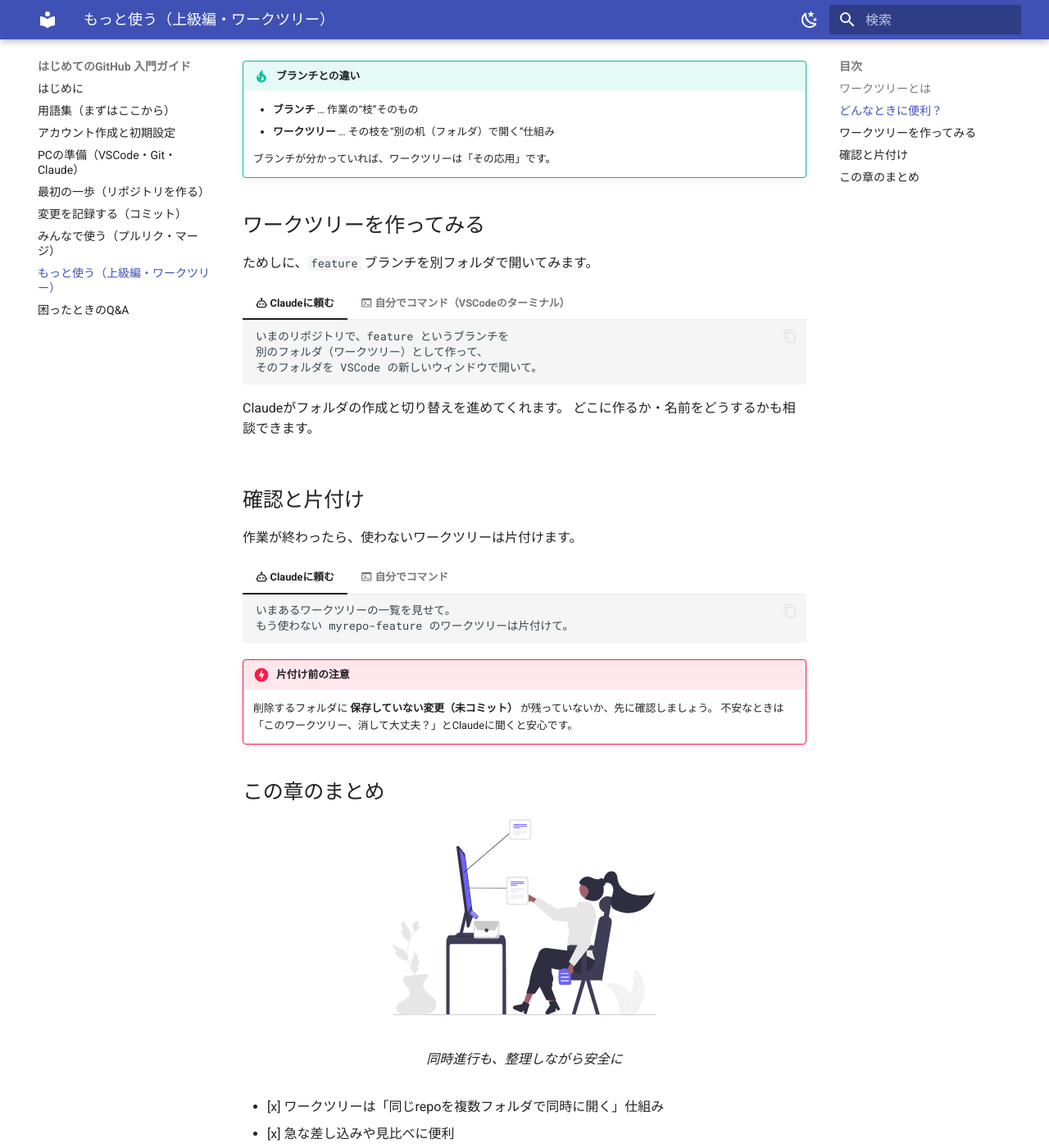
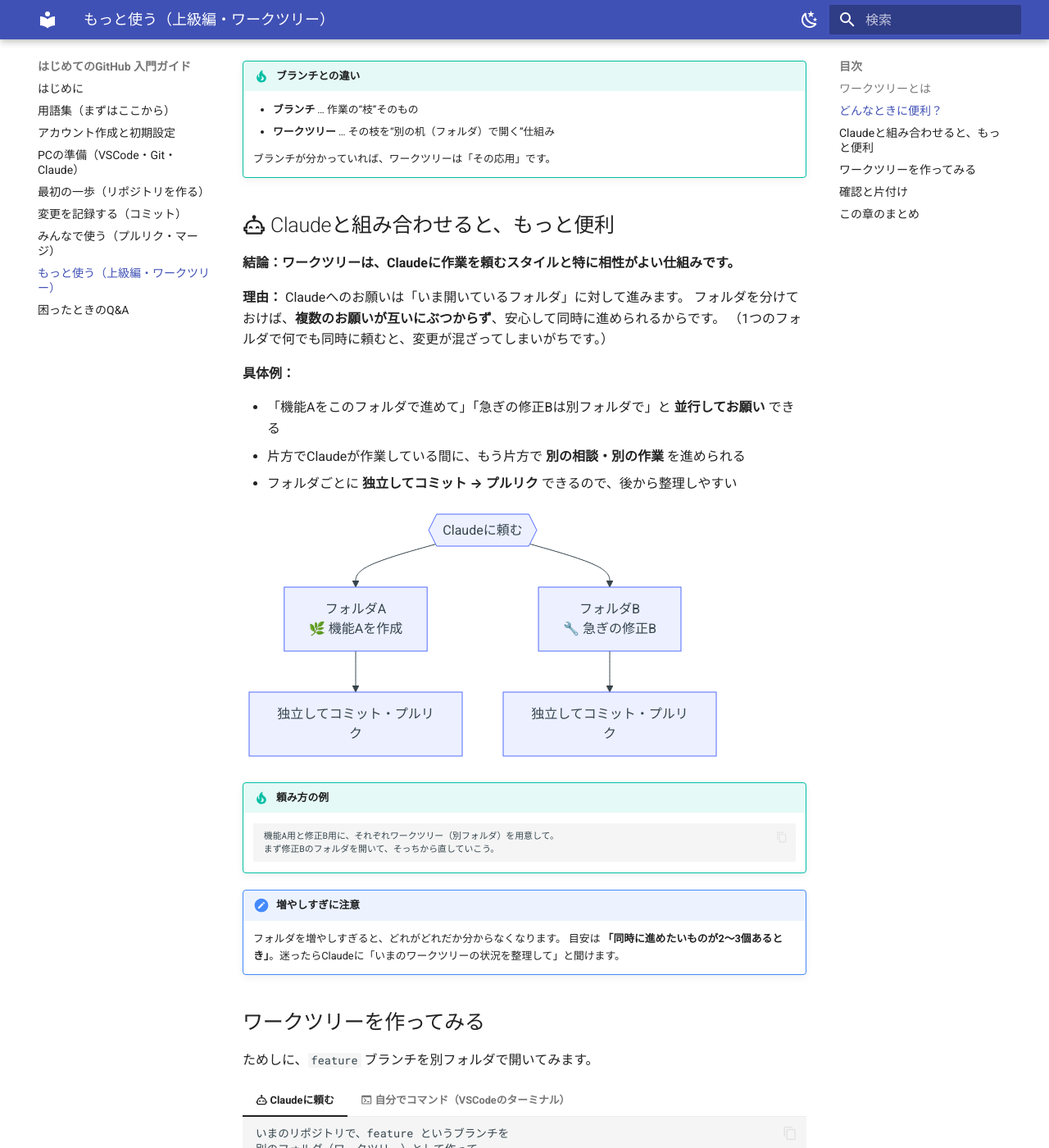
Before and after one commit to sup-kajiwara/github-guide, an MkDocs documentation site: the page built from docs/advanced.md, in a window 1280 px wide and 1400 px high, scrolled down 1536 px. Shown: the whole window at 82% size. Built offline with MkDocs 1.6.1 and Material for MkDocs 9.7.7, drawn with Linux system fonts in a browser that asks for light colours.

Commit message:
上級編にworktree×Claudeの相性の説明を追加
Co-Authored-By: Claude Opus 4.8 (1M context) <noreply@anthropic.com>

````diff
--- a/docs/advanced.md
+++ b/docs/advanced.md
@@ -51,6 +51,38 @@
     - **ワークツリー** … その枝を“別の机（フォルダ）で開く”仕組み
 
     ブランチが分かっていれば、ワークツリーは「その応用」です。
+
+## :material-robot-happy-outline: Claudeと組み合わせると、もっと便利
+
+**結論：ワークツリーは、Claudeに作業を頼むスタイルと特に相性がよい仕組みです。**
+
+**理由：** Claudeへのお願いは「いま開いているフォルダ」に対して進みます。
+フォルダを分けておけば、**複数のお願いが互いにぶつからず**、安心して同時に進められるからです。
+（1つのフォルダで何でも同時に頼むと、変更が混ざってしまいがちです。）
+
+**具体例：**
+
+- 「機能Aをこのフォルダで進めて」「急ぎの修正Bは別フォルダで」と **並行してお願い** できる
+- 片方でClaudeが作業している間に、もう片方で **別の相談・別の作業** を進められる
+- フォルダごとに **独立してコミット → プルリク** できるので、後から整理しやすい
+
+```mermaid
+flowchart TD
+    C{{Claudeに頼む}} --> FA[フォルダA<br/>🌿 機能Aを作成]
+    C --> FB[フォルダB<br/>🔧 急ぎの修正B]
+    FA --> PA[独立してコミット・プルリク]
+    FB --> PB[独立してコミット・プルリク]
+```
+
+!!! tip "頼み方の例"
+    ```text
+    機能A用と修正B用に、それぞれワークツリー（別フォルダ）を用意して。
+    まず修正Bのフォルダを開いて、そっちから直していこう。
+    ```
+
+!!! note "増やしすぎに注意"
+    フォルダを増やしすぎると、どれがどれだか分からなくなります。
+    目安は **「同時に進めたいものが2〜3個あるとき」**。迷ったらClaudeに「いまのワークツリーの状況を整理して」と聞けます。
 
 ## ワークツリーを作ってみる
 
````
